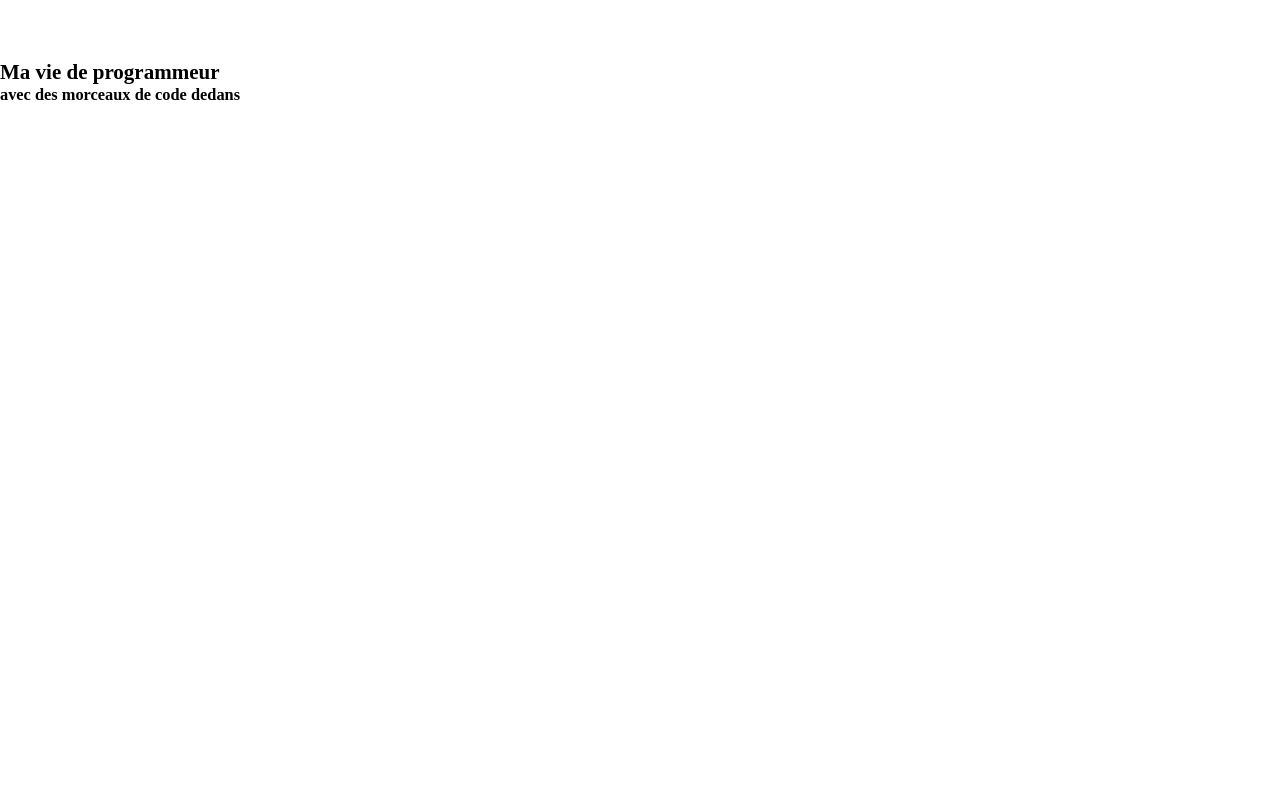
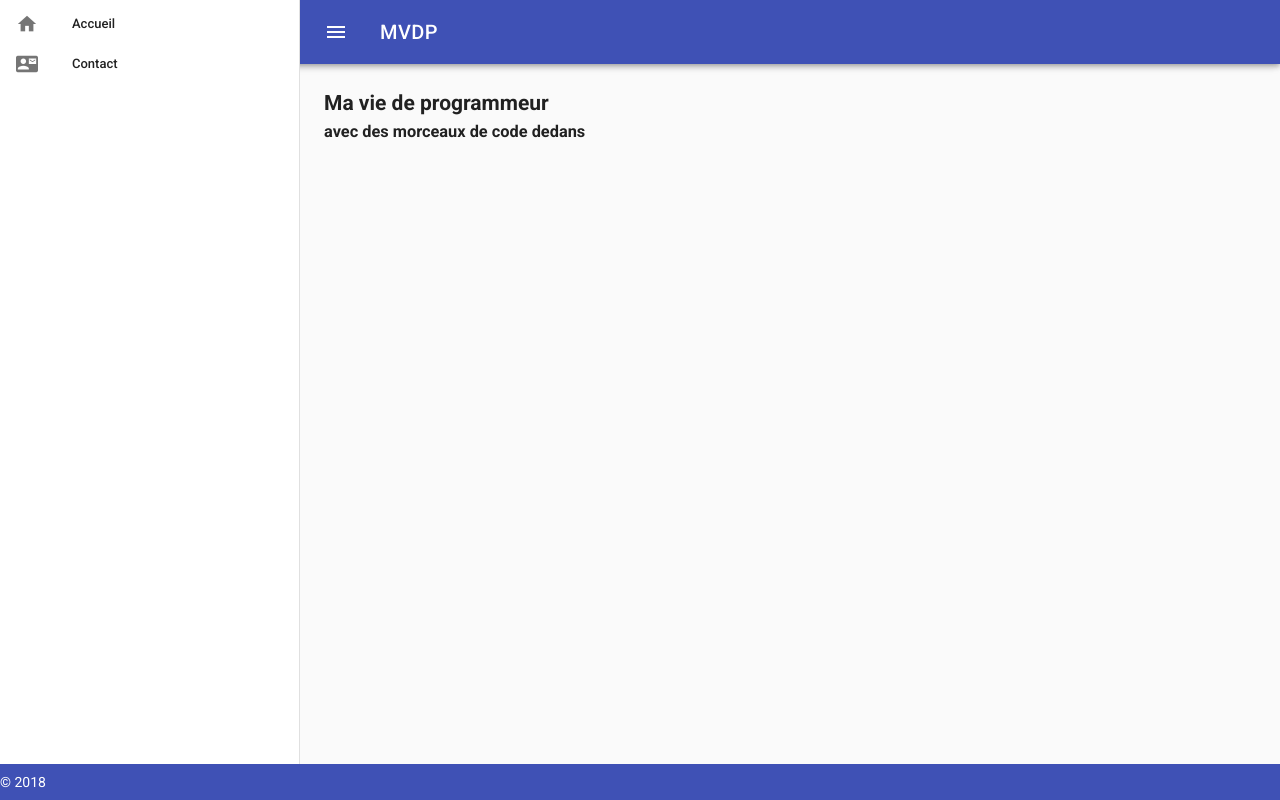
Before and after one commit to codeconcept/whisky-cms-vue, a Vue app: page / in a window 1280 px wide. Built offline with nearby package versions, Linux system fonts and the light colour scheme.

Commit message:
adding responsive vuetify theme

```diff
--- a/public/index.html
+++ b/public/index.html
@@ -5,6 +5,7 @@
     <meta http-equiv="X-UA-Compatible" content="IE=edge">
     <meta name="viewport" content="width=device-width,initial-scale=1.0">
     <link rel="icon" href="<%= BASE_URL %>favicon.ico">
+    <link href='https://fonts.googleapis.com/css?family=Roboto:300,400,500,700|Material+Icons' rel="stylesheet" type="text/css">
     <title>whisky-cms-vue</title>
   </head>
   <body>
--- a/src/App.vue
+++ b/src/App.vue
@@ -1,7 +1,47 @@
 <template>
-  <div id="app">
-    <cc-main-header></cc-main-header>
-  </div>
+  <v-app id="app">
+    <v-navigation-drawer
+      v-model="drawer"
+      fixed
+      app
+    >
+      <v-list dense>
+        <v-list-tile @click="">
+          <v-list-tile-action>
+            <v-icon>home</v-icon>
+          </v-list-tile-action>
+          <v-list-tile-content>
+            <v-list-tile-title>Accueil</v-list-tile-title>
+          </v-list-tile-content>
+        </v-list-tile>
+        <v-list-tile @click="">
+          <v-list-tile-action>
+            <v-icon>contact_mail</v-icon>
+          </v-list-tile-action>
+          <v-list-tile-content>
+            <v-list-tile-title>Contact</v-list-tile-title>
+          </v-list-tile-content>
+        </v-list-tile>
+      </v-list>
+    </v-navigation-drawer>
+    <v-toolbar color="indigo" dark fixed app>
+      <v-toolbar-side-icon @click.stop="drawer = !drawer"></v-toolbar-side-icon>
+      <v-toolbar-title>MVDP</v-toolbar-title>
+    </v-toolbar>
+    <v-content>
+      <v-container fluid fill-height>
+        <v-layout>
+          <cc-main-header></cc-main-header>
+          <v-flex text-xs-center>
+
+          </v-flex>
+        </v-layout>
+      </v-container>
+    </v-content>
+    <v-footer color="indigo" app>
+      <span class="white--text">&copy; 2018</span>
+    </v-footer>
+  </v-app>
 </template>
 
 <script>
@@ -12,11 +52,16 @@ export default {
   components: {
     ccMainHeader: MainHeader,
   },
+  data: () => ({
+    drawer: null,
+  }),
+  props: {
+    source: String,
+  },
 };
 </script>
 
 <style>
 #app {
-  margin-top: 60px;
 }
 </style>
```
